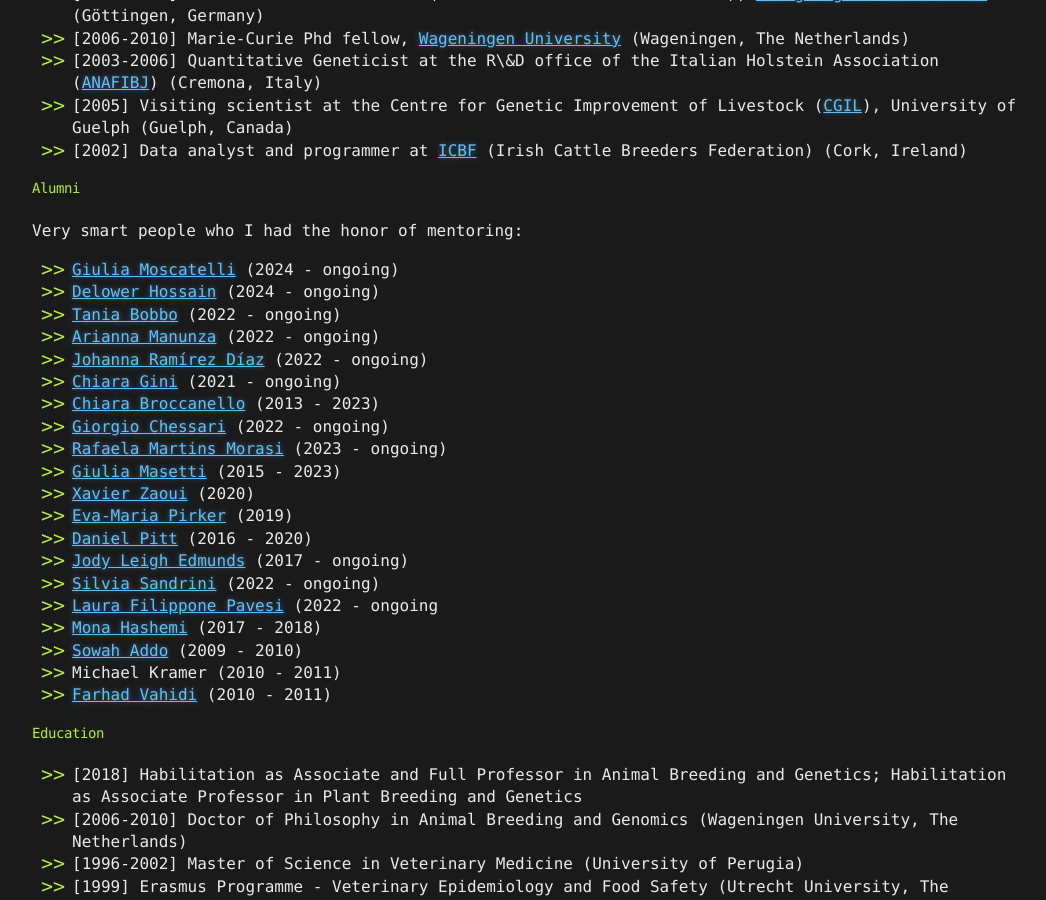
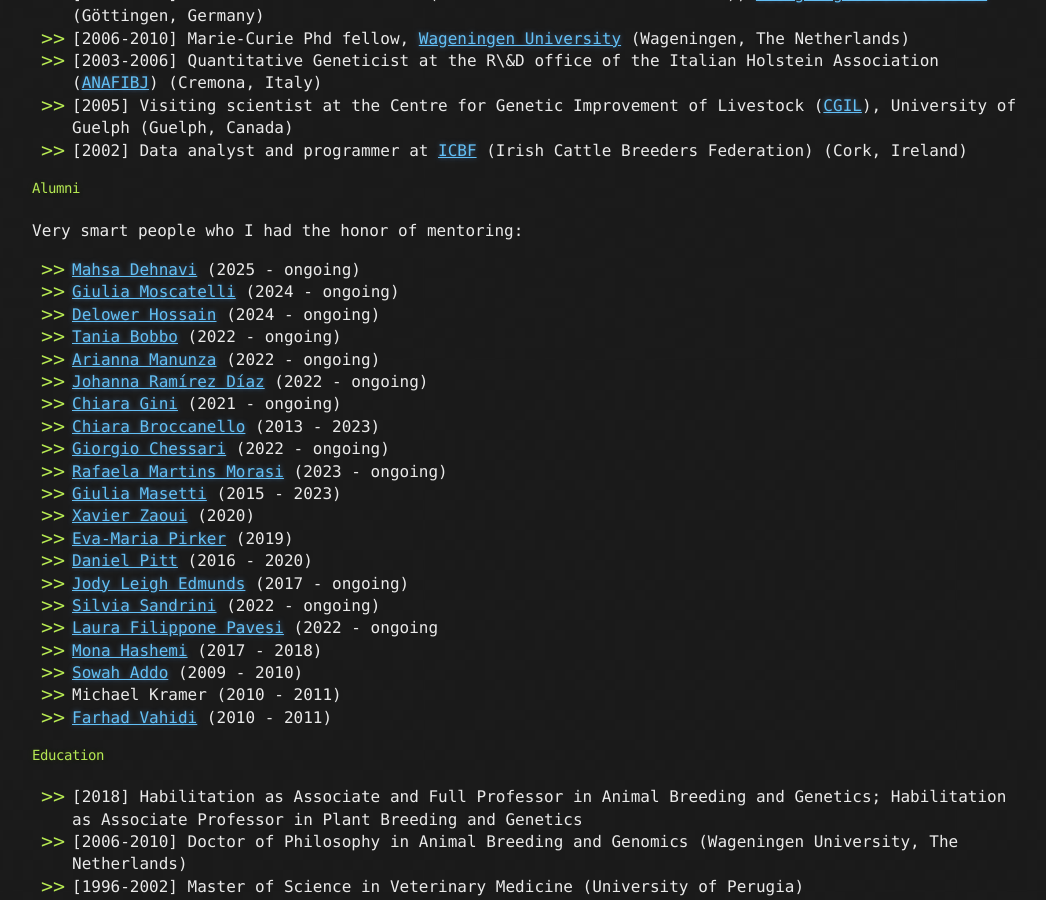
Before and after one commit to bioinformateachers/bioinformateachers.github.io, a Jekyll site: the page built from filippo.md, in a window 1280 px wide and 900 px high, scrolled down 2301 px. Shown: the whole window, without its empty margins (108-1154 px from the left). Built offline with Jekyll 4.4.1, drawn with Linux system fonts in a browser that asks for light colours.

Commit message:
added: Masha

```diff
--- a/filippo.md
+++ b/filippo.md
@@ -79,6 +79,7 @@ Current projects include: deep neural network models for image, sound, text and
 
 Very smart people who I had the honor of mentoring:
 
+- [Mahsa Dehnavi](https://scholar.google.com/citations?user=1tShe7cAAAAJ&hl=en) (2025 - ongoing)
 - [Giulia Moscatelli](https://www.researchgate.net/profile/Giulia-Moscatelli) (2024 - ongoing)
 - [Delower Hossain](https://dottorati.unimi.it/vas/faculty/hossain-delower/) (2024 - ongoing)
 - [Tania Bobbo](https://www.researchgate.net/profile/Tania-Bobbo) (2022 - ongoing)
```
